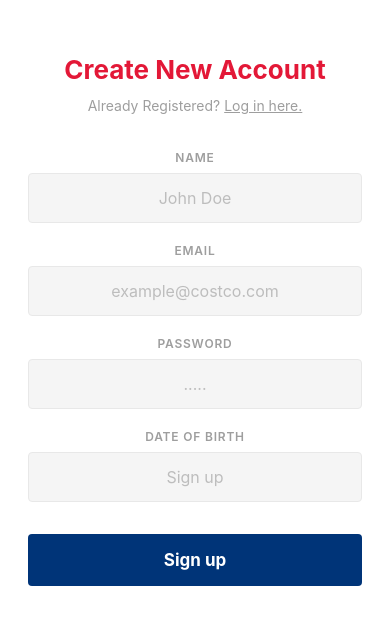
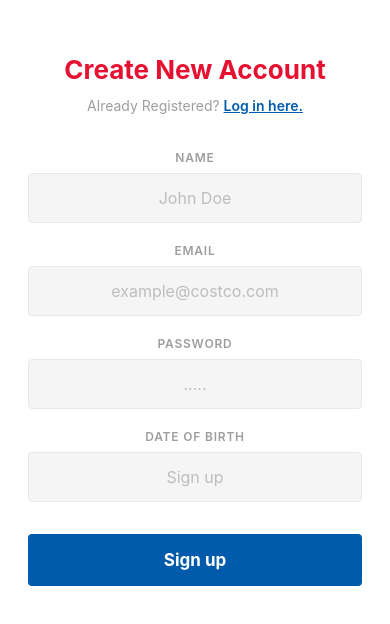
Before and after one commit to ashram15/costcoaiqualitycontrol, a React Native app: screen / in a window 390 px wide. Shown: the part 102-726 px from the top of the page. Built offline with nearby package versions, Linux system fonts and the light colour scheme.

Commit message:
costco colors

```diff
--- a/screens/SignUpScreen.js
+++ b/screens/SignUpScreen.js
@@ -10,8 +10,9 @@ import {
 } from 'react-native';
 import { StatusBar } from 'expo-status-bar';
 
-const RED = '#E31837';
-const BUTTON_BLUE = '#003478';
+/** Match scan result palette */
+const RED = '#E61031'; /* Medium Candy Apple Red */
+const BUTTON_BLUE = '#005BAD'; /* Medium Persian Blue */
 const LABEL_GREY = '#9E9E9E';
 const PLACEHOLDER_GREY = '#BDBDBD';
 const INPUT_BG = '#F5F5F5';
@@ -126,7 +127,8 @@ const styles = StyleSheet.create({
   },
   link: {
     textDecorationLine: 'underline',
-    color: LABEL_GREY,
+    color: BUTTON_BLUE,
+    fontWeight: '600',
   },
   field: {
     width: '100%',
```
